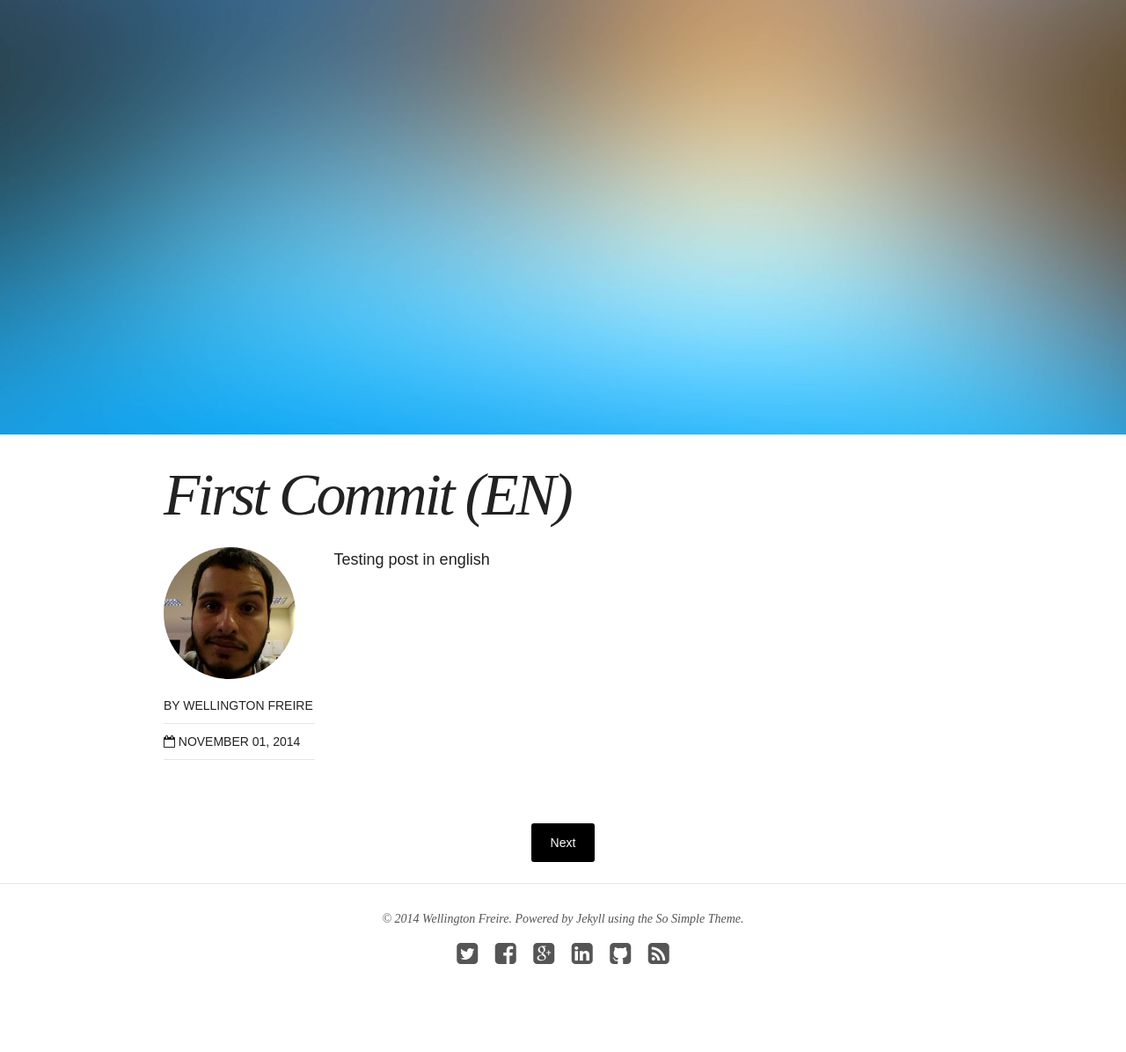
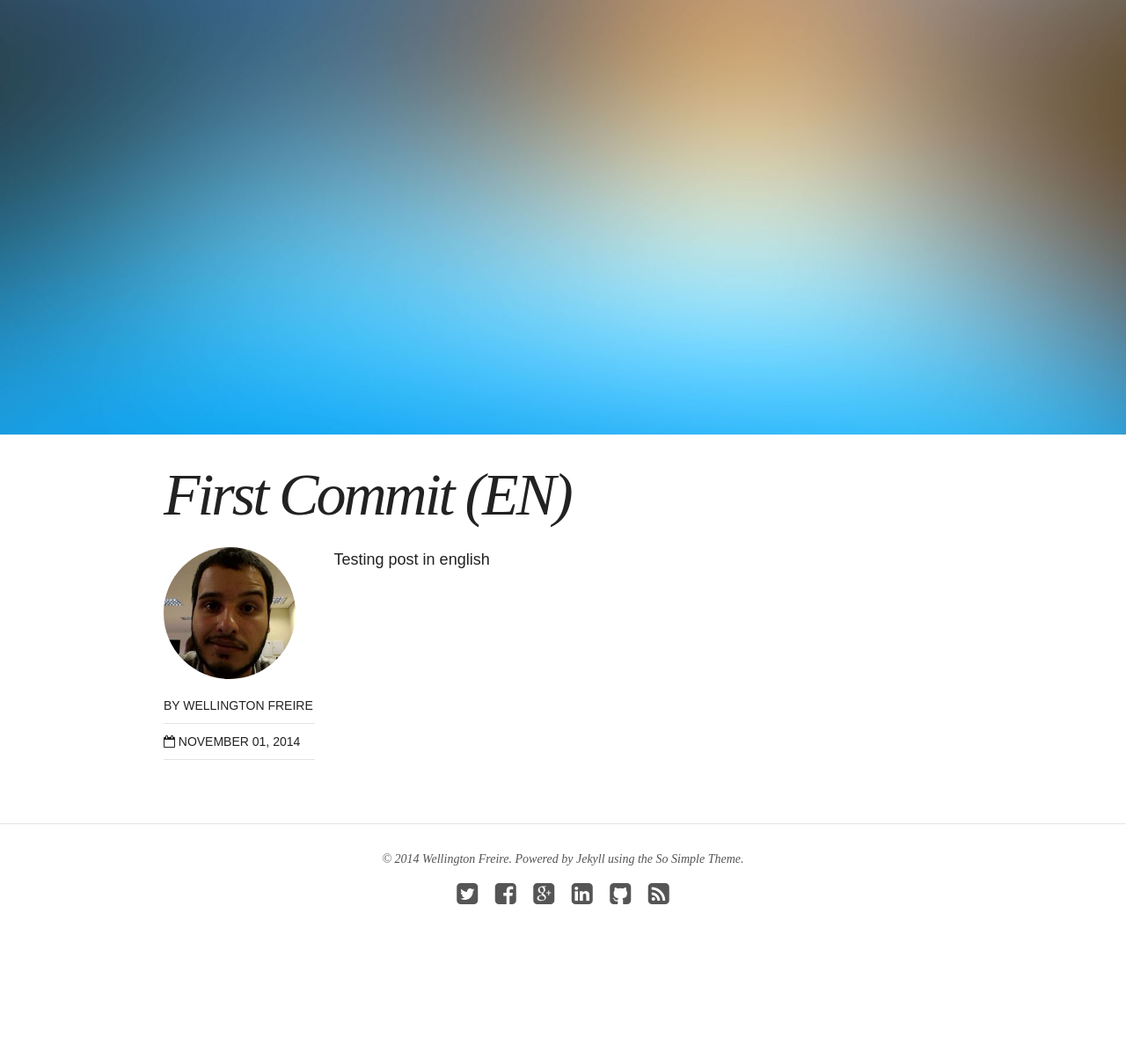
Before and after one commit to wellfreire/wellfreire.github.io, a Jekyll site: the page built from _posts/en/2014-11-01-first-commit.md, in a window 1280 px wide. Shown: the whole page at 88% size. Built offline with Jekyll 4.4.1, drawn with Linux system fonts in a browser that asks for light colours; nearby versions of some CDN libraries; after the commit the page ends 1128 px from its top, so only the background shows below that.

Commit message:
removes post pagination

```diff
--- a/_layouts/post.html
+++ b/_layouts/post.html
@@ -56,14 +56,14 @@
         {% if site.owner.disqus-shortname and page.comments == true %}<div id="disqus_thread"></div><!-- /#disqus_thread -->{% endif %}
       </div><!-- /.entry-content -->
     </div><!-- /.entry-wrapper -->
-    <nav class="pagination" role="navigation">
+<!--     <nav class="pagination" role="navigation">
       {% if page.previous %}
         <a href="{{ site.url }}{{ page.previous.url }}" class="btn" title="{{ page.previous.title }}">Previous</a>
       {% endif %}
       {% if page.next %}
         <a href="{{ site.url }}{{ page.next.url }}" class="btn" title="{{ page.next.title }}">Next</a>
       {% endif %}
-    </nav><!-- /.pagination -->
+    </nav> --><!-- /.pagination -->
   </article>
 </div><!-- /#main -->
 
```
